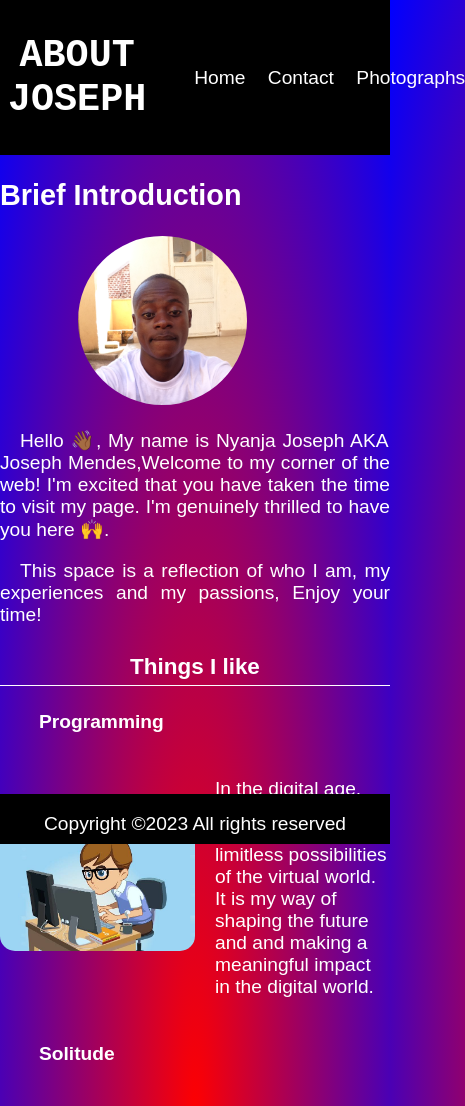
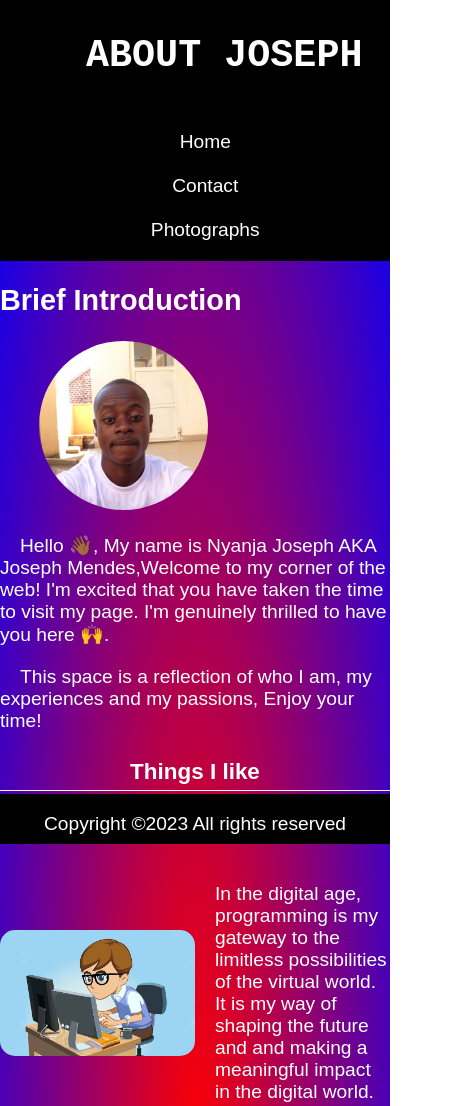
Before and after one commit to Nyanja23/josephmendeswebpage, a plain HTML site: page about/about.html in a window 390 px wide. Shown: the top 1106 px of the page, 465 px wide, since content can reach past the window. Drawn offline with Linux system fonts and the light colour scheme.

Commit message:
Update style.css

```diff
--- a/about/style.css
+++ b/about/style.css
@@ -4,7 +4,7 @@ body{
     box-sizing: border-box;
     color: #fff;
     background-image: radial-gradient(red,blue);
-    font-family: sans-serif,serif;
+    font-family: sans-serif;
     font-size: 1.2rem;
     line-height: clamp(4vh,1.4,5vh);
 }
@@ -14,10 +14,9 @@ html{
 
 .background p{
    text-indent: 20px;
-   text-align: justify;
 }
 .background .image{
-    margin-left: 20vw;
+    margin-left: 10vw;
 }
 .background .image img{
     width: 20vh;
@@ -25,27 +24,46 @@ html{
     border-radius: 50%;
 }
 header{
-    position: sticky;
-    top: 0;
-    left: 0;
-    right: 0;
-    z-index: 1;
+    position: static;
+    /* top: 0; */
+    z-index: 100;
     background-color: #000;
     text-align: center;
     color: #fff;
     display: flex;
     align-items: center;
     justify-content: space-between;
+    width: 100%;
+    overflow: hidden;
 }
+@media screen and (max-width: 462px){
+    .hero .offscreen{
+        display: none;
+    }
+}
+/* @media screen and (max-width: 514px){
+    header{
+       display: grid;
+       gap: 0px;
+    }
+} */
 header .links{
     list-style: none;
     display: flex;
     gap: 1.4rem;
 }
-@media screen and (max-width: 462px){
-    .hero .offscreen{
-        display: none;
+@media screen and (max-width: 576px){
+    header{
+       display: grid;
+       gap: 0px;
     }
+    .links{
+        flex-direction: column;
+    }
+    header h1{
+        margin-left: 20vw;
+    }
+
 }
 header .links a{
     text-decoration: none;
@@ -67,9 +85,6 @@ main h3{
     border-bottom: 1px solid #fff;
     padding: 5px;
 }
-.hero {
-    margin-bottom: 20vh;
-}
 .hero > div img{
     width: 40%;
     height: auto;
@@ -78,6 +93,9 @@ main h3{
 .hero > h4{
     margin-left: 10%;
     font-family: Arial, Helvetica, sans-serif;
+}
+.hero{
+    margin-bottom: 20vh;
 }
 .solitude,
 .music,
@@ -111,18 +129,6 @@ main h3{
     line-height: 5vh;
     font-size: 1.5rem;
 }
-@media screen and (max-width: 576px){
-    header{
-       display: grid;
-       gap: 0px;
-    }
-    .links{
-        flex-direction: column;
-    }
-      header h1{
-        margin-left: 20vw;
-    }
-}
 }
 @media screen and (max-width: 529px){
     .hero > div img{
@@ -133,8 +139,9 @@ main h3{
 
 footer {
     position: fixed;
+    bottom: 0;
     right: 0;
-    bottom: 0;
+    /* top: 20px; */
     width: 100%;
     text-align: center;
     background: #000;
```
